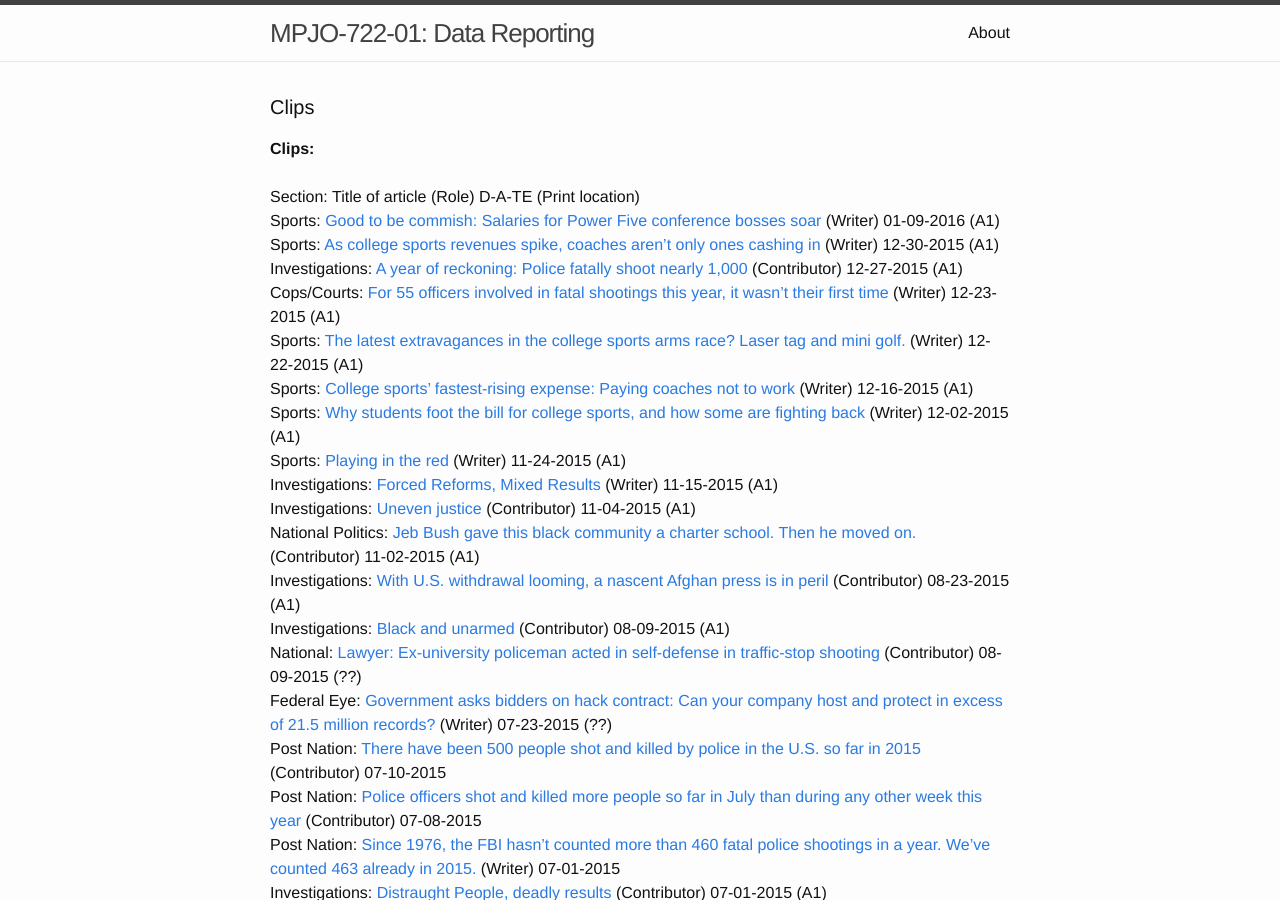
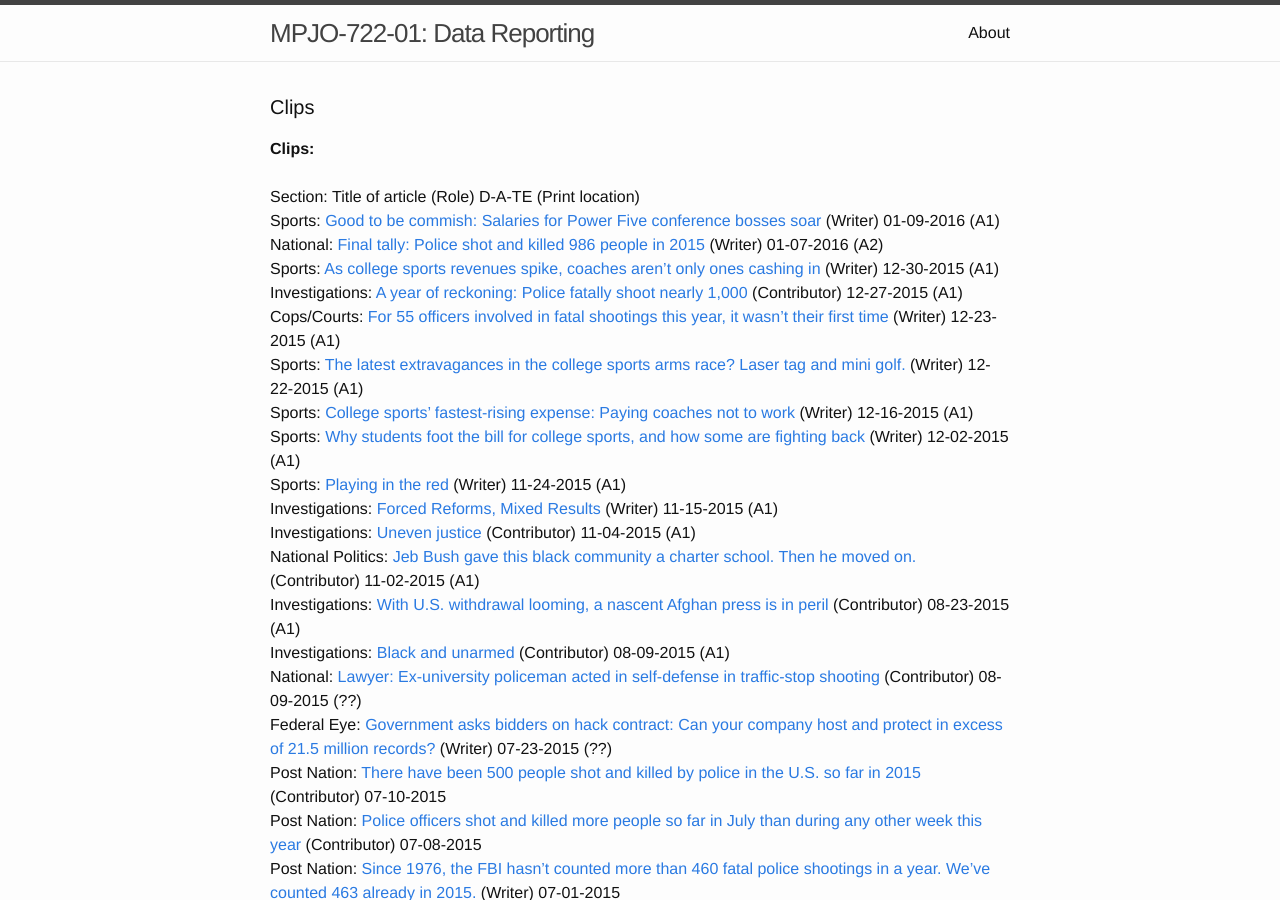
Before and after one commit to stevenrich-zz/stevenrich.github.io, a Jekyll site: the page built from clips.html, in a window 1280 px wide and 900 px high. Built offline with Jekyll 4.4.1, drawn with Linux system fonts in a browser that asks for light colours.

Commit message:
Added final police shootings tally story

```diff
--- a/clips.html
+++ b/clips.html
@@ -9,6 +9,7 @@ layout: default
   <b>Clips:</b> <br><br>
   Section: Title of article (Role) D-A-TE (Print location)<br>
   Sports: <a href="https://www.washingtonpost.com/sports/colleges/good-to-be-commish-salaries-for-power-five-conference-bosses-soar/2016/01/08/8b5dfe1c-b569-11e5-a76a-0b5145e8679a_story.html">Good to be commish: Salaries for Power Five conference bosses soar</a> (Writer) 01-09-2016 (A1)<br>
+  National: <a href="https://www.washingtonpost.com/national/final-tally-police-shot-and-killed-984-people-in-2015/2016/01/05/3ec7a404-b3c5-11e5-a76a-0b5145e8679a_story.html">Final tally: Police shot and killed 986 people in 2015</a> (Writer) 01-07-2016 (A2)<br>
   Sports: <a href="https://www.washingtonpost.com/sports/as-college-sports-revenues-spike-coaches-arent-only-ones-cashing-in/2015/12/29/bbdb924e-ae15-11e5-9ab0-884d1cc4b33e_story.html">As college sports revenues spike, coaches aren’t only ones cashing in</a> (Writer) 12-30-2015 (A1)<br>
   Investigations: <a href="http://www.washingtonpost.com/sf/investigative/2015/12/26/a-year-of-reckoning-police-fatally-shoot-nearly-1000/">A year of reckoning: Police fatally shoot nearly 1,000</a> (Contributor) 12-27-2015 (A1)<br>
   Cops/Courts: <a href="https://www.washingtonpost.com/local/public-safety/for-55-officers-involved-in-fatal-shootings-this-year-it-wasnt-their-first-time/2015/12/22/435cb680-9d04-11e5-a3c5-c77f2cc5a43c_story.html">For 55 officers involved in fatal shootings this year, it wasn’t their first time</a> (Writer) 12-23-2015 (A1)<br>
```
